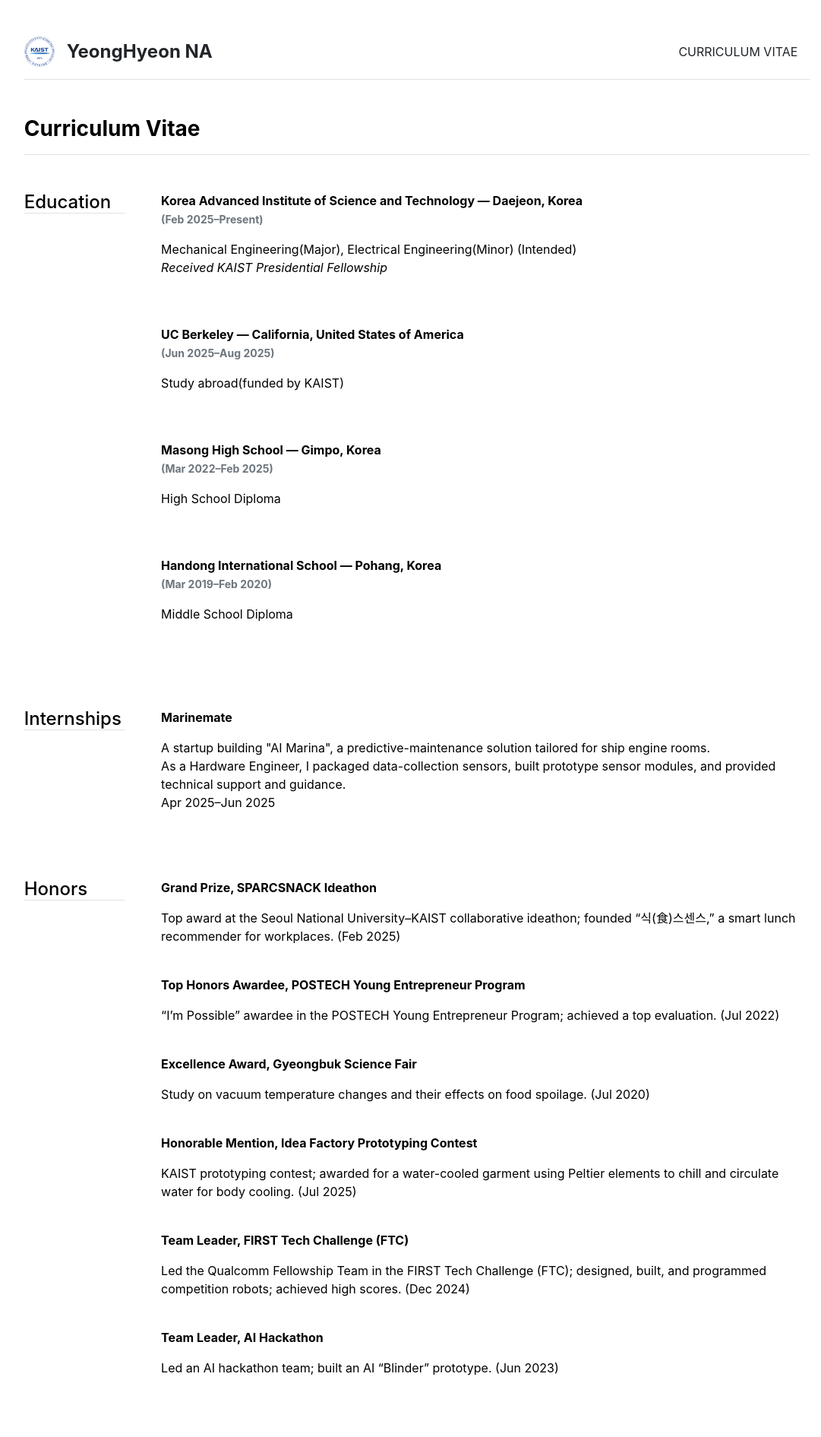
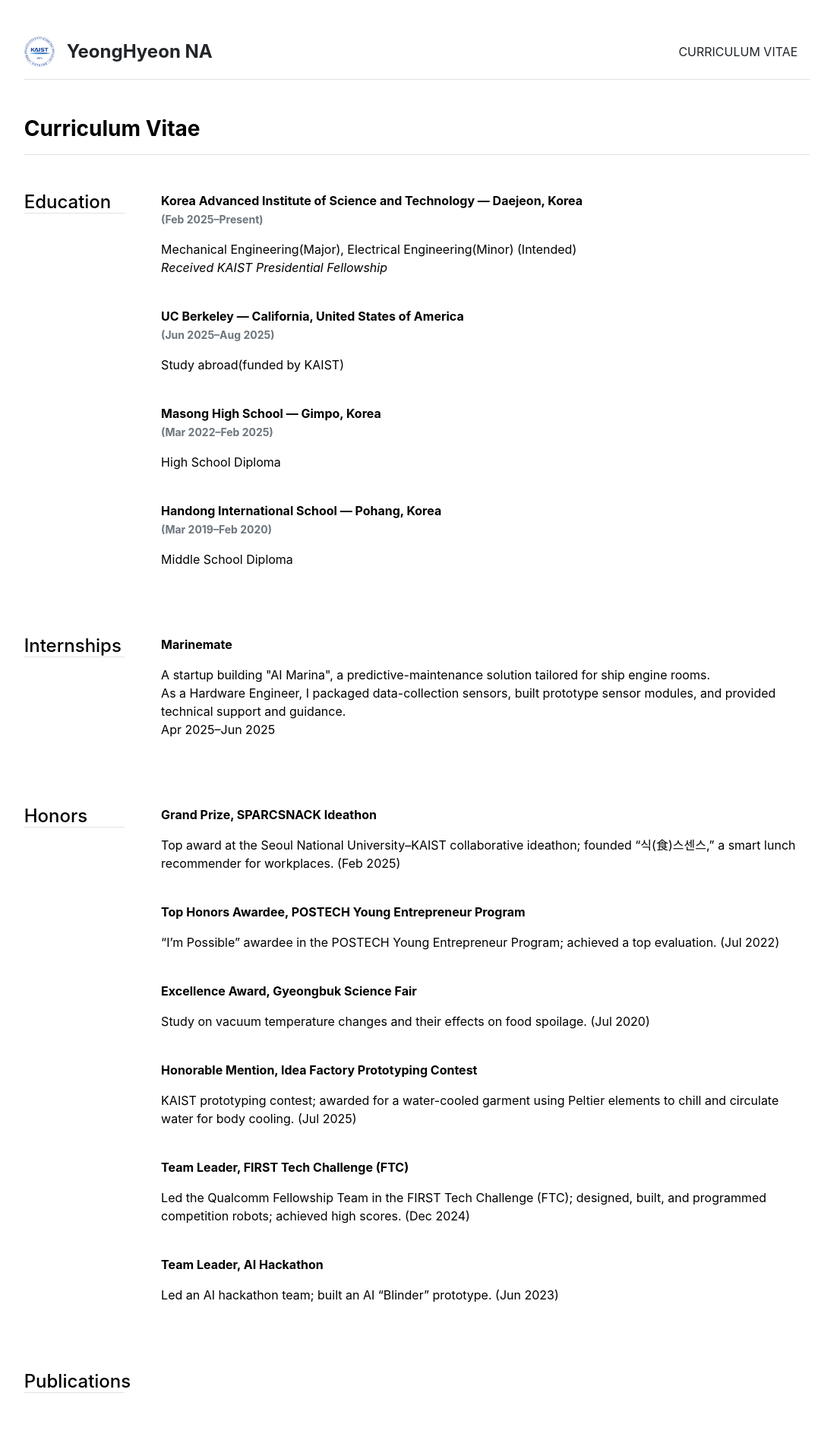
Before and after one commit to ynghyn-na/ynghyn-na.github.io, a Jekyll site: the page built from cv.md, in a window 1280 px wide. Shown: the top 1891 px of the page at 76% size, without its empty margins (91-1172 px from the left). Built offline with Jekyll 4.4.1, drawn with Linux system fonts in a browser that asks for light colours.

Commit message:
Update cv.html

```diff
--- a/_layouts/cv.html
+++ b/_layouts/cv.html
@@ -19,7 +19,7 @@ layout: default
           <p class="fw-bold">{{ section.title }}</br>
           <small class="text-muted">{{ section.duration }}</small>
           </p>
-        <p>{{ section.description }}<br><br></p>
+        <p>{{ section.description }}<br></p>
         {% endfor %}
       </div>
     </div>
```
